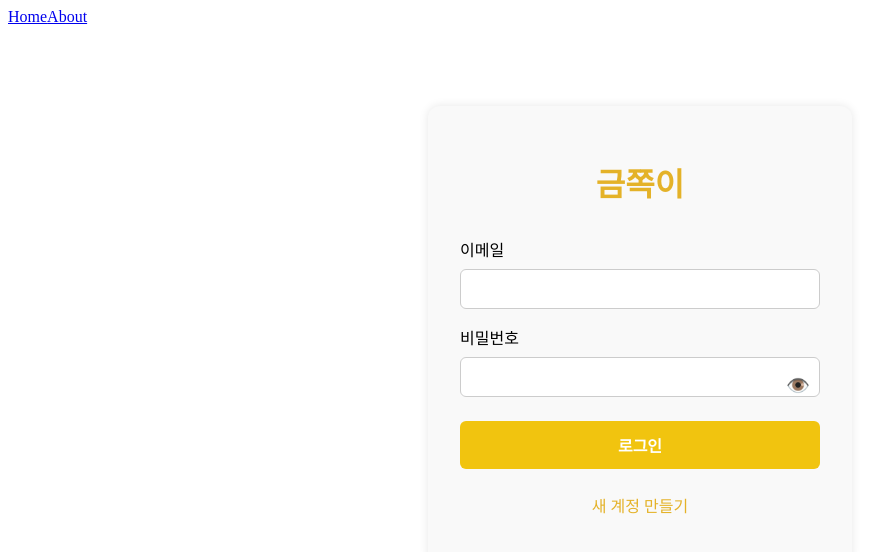
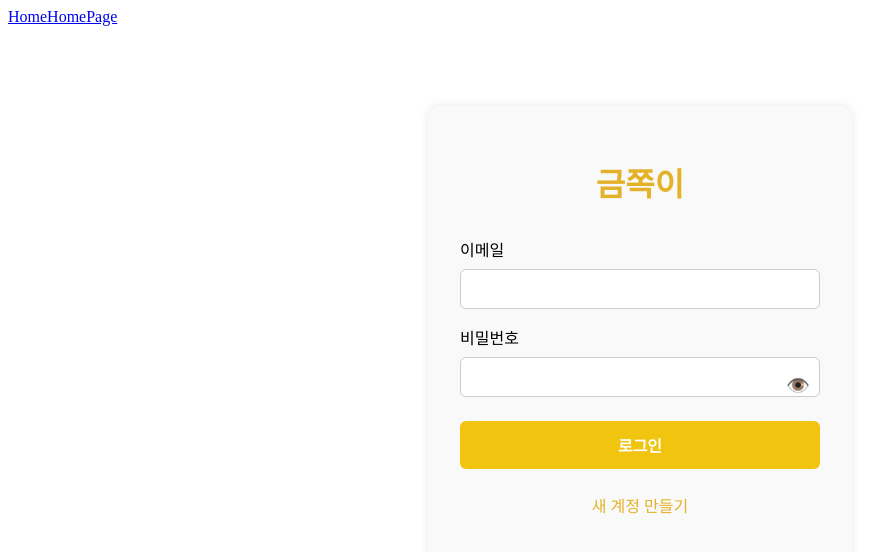
Before and after one commit to kirikaka/Financial_Ledger_KB, a Vue app in the folder Financial_Ledger/: page / in a window 1280 px wide. Shown: the top 552 px of the page, without its empty margins (0-875 px from the left). Built offline with nearby package versions, Linux system fonts and the light colour scheme.

Commit message:
CHORE: axios 관련 설정 추가 및 index.js 추가

```diff
--- a/Financial_Ledger/package.json
+++ b/Financial_Ledger/package.json
@@ -10,9 +10,14 @@
   },
   "dependencies": {
     "axios": "^1.8.4",
+<<<<<<< HEAD
+=======
+    "chart.js": "^4.4.8",
+>>>>>>> b902a99 (axios설치 추가 및 index.jfs 경로 추가)
     "json-server": "^1.0.0-beta.3",
     "pinia": "^3.0.1",
     "vue": "^3.5.13",
+    "vue-chartjs": "^5.3.2",
     "vue-router": "^4.5.0"
   },
   "devDependencies": {
--- a/Financial_Ledger/src/App.vue
+++ b/Financial_Ledger/src/App.vue
@@ -5,9 +5,8 @@ import { RouterLink, RouterView } from 'vue-router';
 <template>
   <nav>
     <RouterLink to="/">Home</RouterLink>
-    <RouterLink to="/about">About</RouterLink>
+    <RouterLink to="/homepage">HomePage</RouterLink>
   </nav>
-
   <RouterView />
 </template>
 
--- a/Financial_Ledger/src/router/index.js
+++ b/Financial_Ledger/src/router/index.js
@@ -1,6 +1,7 @@
 import { createRouter, createWebHistory } from 'vue-router';
 import Login from '@/components/Login.vue'; // Login.vue 경로 맞춰서 수정
 import SignUp from '@/components/SignUp.vue';
+import HomePage from '@/components/HomePage.vue';
 const routes = [
   {
     path: '/',
@@ -8,6 +9,7 @@ const routes = [
     component: Login,
   },
   { path: '/signup', name: 'SignUp', component: SignUp },
+  { path: '/homepage', name: 'HomePage', component: HomePage },
   // 나중에 다른 페이지도 추가 가능
   // {
   //   path: '/dashboard',
```
Also changed, not shown: 1 other file (tests, documents, lock files or other folders).
